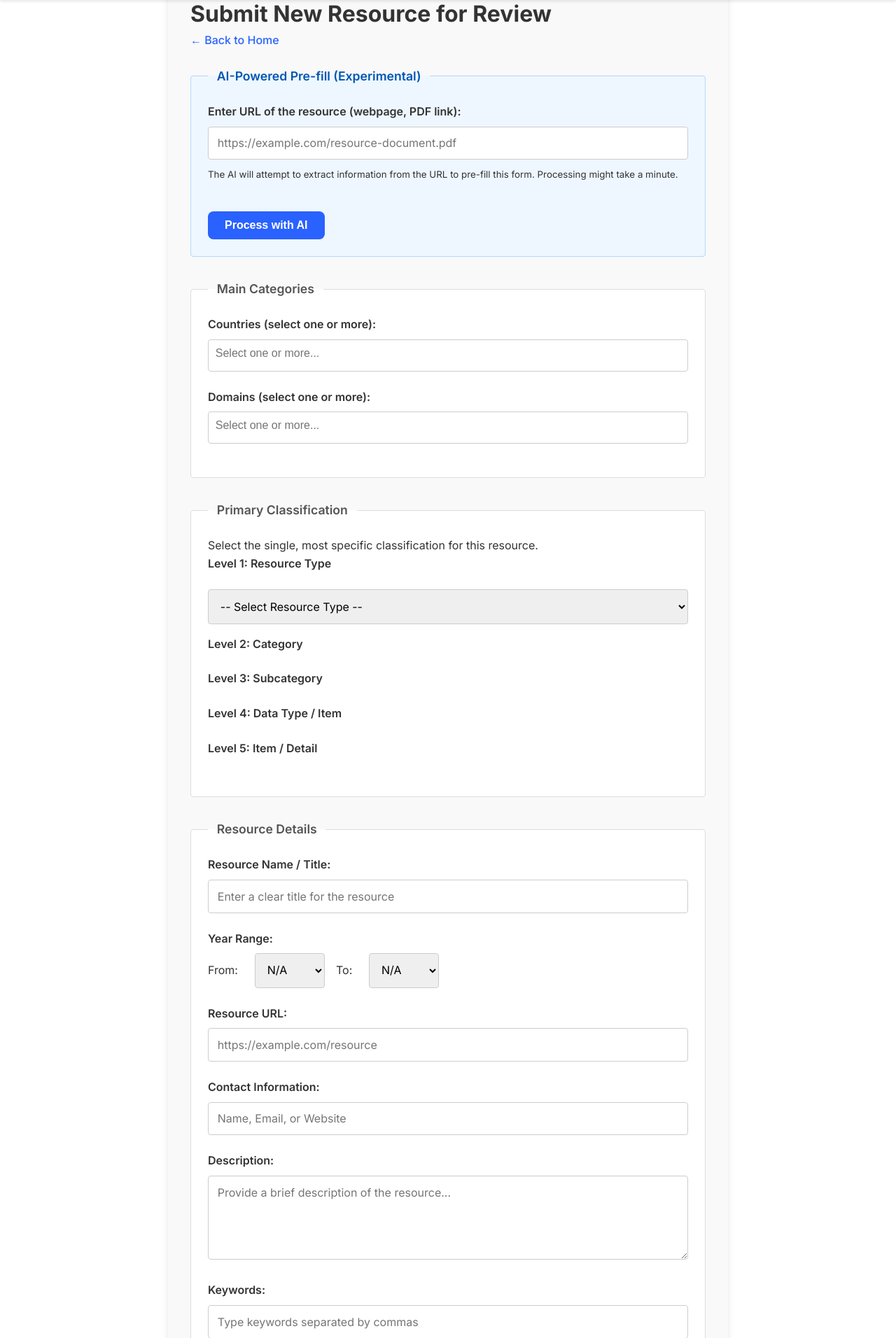
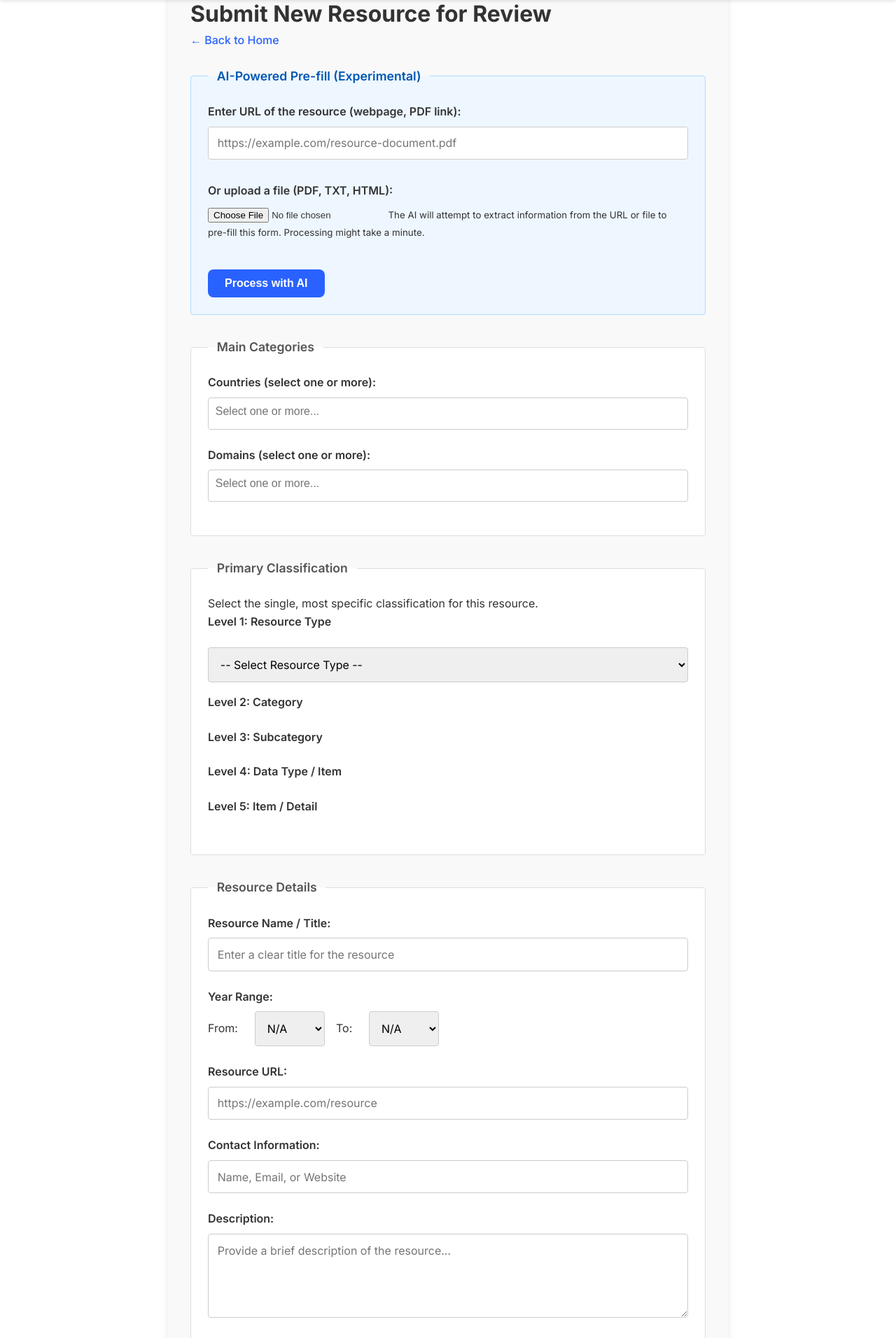
Before and after one commit to amulyabaral/nmr_catalog, a Flask app: page /add in a window 1280 px wide. Shown: the part 70-1982 px from the top of the page at 70% size. Run offline with Flask 3, Linux system fonts and the light colour scheme; parts of the project's set-up code (start-up, migrations or seed data) failed here and were passed over; some libraries are stand-ins or nearby versions.

Commit message:
llm has detailed description

```diff
--- a/app.py
+++ b/app.py
@@ -99,38 +99,98 @@ def index():
 
 # --- NEW HELPER FUNCTIONS FOR AI PROCESSING ---
 
-def extract_text_from_url(url):
-    """Fetches content from URL and extracts text based on content type."""
-    try:
-        headers = {'User-Agent': 'Mozilla/5.0'} # Be a good web citizen
-        response = requests.get(url, headers=headers, timeout=20, allow_redirects=True)
-        response.raise_for_status() # Raise an exception for bad status codes
-
-        content_type = response.headers.get('content-type', '').lower()
-
-        if 'html' in content_type:
-            soup = BeautifulSoup(response.content, 'html.parser')
-            # Remove script and style elements
-            for script_or_style in soup(["script", "style"]):
-                script_or_style.decompose()
-            # Get text
-            text = soup.get_text(separator='\n', strip=True)
-            # Reduce multiple newlines
-            text = re.sub(r'\n\s*\n', '\n\n', text)
-            return text, None
-        elif 'pdf' in content_type:
-            with fitz.open(stream=response.content, filetype="pdf") as doc:
-                text = ""
-                for page in doc:
-                    text += page.get_text()
-            return text, None
-        else:
-            return None, f"Unsupported content type: {content_type}"
-
-    except requests.exceptions.RequestException as e:
-        return None, f"Error fetching URL: {e}"
-    except Exception as e:
-        return None, f"Error processing content: {e}"
+def extract_text_from_source(input_source, source_name, content_type_hint=None):
+    """
+    Extracts text from a given input_source (URL string or file-like object).
+    source_name is the URL or filename for context.
+    content_type_hint is the mimetype from the uploaded file.
+    """
+    if isinstance(input_source, str): # It's a URL
+        url = input_source
+        logging.info(f"Extracting text from URL: {url}")
+        try:
+            headers = {'User-Agent': 'Mozilla/5.0'}
+            response = requests.get(url, headers=headers, timeout=30, allow_redirects=True) # Increased timeout
+            response.raise_for_status()
+
+            content_type = response.headers.get('content-type', '').lower()
+
+            if 'html' in content_type:
+                soup = BeautifulSoup(response.content, 'html.parser')
+                for script_or_style in soup(["script", "style"]):
+                    script_or_style.decompose()
+                text = soup.get_text(separator='\n', strip=True)
+                text = re.sub(r'\n\s*\n', '\n\n', text)
+                return text, None
+            elif 'pdf' in content_type:
+                with fitz.open(stream=response.content, filetype="pdf") as doc:
+                    text = "".join(page.get_text() for page in doc)
+                return text, None
+            elif 'text/plain' in content_type: # Handle plain text from URL
+                return response.text, None
+            else:
+                return None, f"Unsupported content type from URL: {content_type}"
+
+        except requests.exceptions.RequestException as e:
+            logging.error(f"Error fetching URL {url}: {e}")
+            return None, f"Error fetching URL: {e}"
+        except Exception as e:
+            logging.error(f"Error processing content from URL {url}: {e}")
+            return None, f"Error processing content: {e}"
+
+    elif hasattr(input_source, 'read'): # It's a file-like object (uploaded file stream)
+        filename = source_name
+        file_content_type = content_type_hint or ''
+        logging.info(f"Extracting text from uploaded file: {filename}, MIME hint: {file_content_type}")
+
+        # Try to infer content type from filename if not provided by upload or is generic
+        if (not file_content_type or file_content_type == 'application/octet-stream') and filename:
+            if filename.lower().endswith('.pdf'):
+                file_content_type = 'application/pdf'
+            elif filename.lower().endswith('.txt'):
+                file_content_type = 'text/plain'
+            elif filename.lower().endswith(('.html', '.htm')):
+                file_content_type = 'text/html'
+
+        try:
+            # Ensure the stream is at the beginning if it might have been read before
+            if hasattr(input_source, 'seek'):
+                input_source.seek(0)
+
+            file_bytes = input_source.read() # Read once
+
+            if 'pdf' in file_content_type:
+                with fitz.open(stream=file_bytes, filetype="pdf") as doc:
+                    text = "".join(page.get_text() for page in doc)
+                return text, None
+            elif 'text/plain' in file_content_type:
+                text = file_bytes.decode('utf-8', errors='replace')
+                return text, None
+            elif 'html' in file_content_type:
+                soup = BeautifulSoup(file_bytes, 'html.parser')
+                for script_or_style in soup(["script", "style"]):
+                    script_or_style.decompose()
+                text = soup.get_text(separator='\n', strip=True)
+                text = re.sub(r'\n\s*\n', '\n\n', text)
+                return text, None
+            else:
+                # Attempt to read as plain text as a last resort if type is unknown
+                try:
+                    logging.info(f"Unknown file type for {filename}, attempting to read as text.")
+                    text = file_bytes.decode('utf-8', errors='replace')
+                    if text.strip(): # If we got some text
+                        return text, None
+                    else:
+                        return None, f"Unsupported file type or empty file: {filename} (MIME: {file_content_type or 'unknown'})"
+                except Exception as e_text:
+                    logging.error(f"Could not read {filename} as text: {e_text}")
+                    return None, f"Unsupported file type: {filename} (MIME: {file_content_type or 'unknown'})"
+        except Exception as e:
+            logging.error(f"Error processing file {filename}: {e}", exc_info=True)
+            return None, f"Error processing file {filename}: {e}"
+    else:
+        return None, "Invalid input type for text extraction."
+
 
 def get_detailed_vocab_text():
     """Extracts a more detailed list of terms from vocabularies to guide the LLM."""
@@ -198,7 +258,7 @@ def get_detailed_vocab_text():
     return vocab_summary
 
 
-def call_gemini_api(text_content, input_url):
+def call_gemini_api(text_content, source_identifier):
     """Calls the Gemini API to extract information."""
     if not GEMINI_API_KEY:
         return None, "GEMINI_API_KEY not configured."
@@ -214,8 +274,19 @@ def call_gemini_api(text_content, input_url):
 
     vocab_context = get_detailed_vocab_text()
 
+    prompt_source_guidance = ""
+    original_input_url_for_prompt = "" # Will hold the URL if the source was a URL
+
+    if source_identifier.startswith('http://') or source_identifier.startswith('https://'):
+        prompt_source_guidance = f"The content was sourced from the URL: {source_identifier}."
+        original_input_url_for_prompt = source_identifier
+    else:
+        prompt_source_guidance = f"The content was sourced from an uploaded file named: {source_identifier}."
+
+
     prompt = f"""
-    You are a meticulous data extraction assistant. Your task is to analyze the text content from the URL '{input_url}' and populate a JSON object.
+    You are a meticulous data extraction assistant.
+    Your task is to analyze the text content from the source and populate a JSON object. {prompt_source_guidance}
     **CRITICAL INSTRUCTIONS:**
     1.  **Strict Vocabulary Adherence**: You MUST use the exact internal keys/names (e.g., 'omics_data', 'whole_genome_sequencing') provided in the "Vocabulary and Hierarchy" section below for categorization fields ("countries", "domains", "primary_hierarchy" levels) in your JSON output. Do NOT use display titles or variations.
     2.  **No Hallucination**: If information for a field is NOT explicitly present in the text, OMIT the field from the JSON or set its value to null. DO NOT invent or infer data.
@@ -239,9 +310,9 @@ def call_gemini_api(text_content, input_url):
         - "level5_item": (string, optional) e.g., "clinical_isolates". Must be an L5 key/item.
     - "year_start": (integer, optional) The start year. Extract if clearly stated.
     - "year_end": (integer, optional) The end year. Extract if clearly stated.
-    - "resource_url": (string) This MUST be the original input URL: "{input_url}".
+    - "resource_url": (string, optional) If the analyzed text explicitly mentions a primary URL for the resource itself, provide that. {'If no specific URL is found in the text, you may use the source URL: "' + original_input_url_for_prompt + '" if the content was sourced from a URL.' if original_input_url_for_prompt else 'If the content was from an uploaded file and no URL is found in its text, omit this field or set it to null.'}
     - "contact_info": (string, optional) Contact email, person, or organization, if found.
-    - "description": (string) A concise summary (max 200 words) extracted directly from the text. If no summary, state "No summary found in text."
+    - "description": (string) Detailed info about the resource extracted directly from the text/file. Try to extract as much info as you can, but when writing it here be concise and straight to the point. Paste any found links as links. If no summary, state "No summary found in text."
     - "keywords": (list of strings, optional) Keywords explicitly mentioned or strongly implied by the text.
     - "license": (string, optional) License information, if found.
 
@@ -341,34 +412,60 @@ def call_gemini_api(text_content, input_url):
         return None, f"Error calling Gemini API: {e}"
 
 # --- NEW ROUTE FOR AI URL PROCESSING ---
-@app.route('/ai-process-url', methods=['POST'])
-def ai_process_url():
+@app.route('/ai-process-input', methods=['POST']) # Renamed route
+def ai_process_input():
     url_to_process = request.form.get('ai_url')
-    if not url_to_process:
-        flash('No URL provided for AI processing.', 'error')
+    uploaded_file = request.files.get('ai_file')
+
+    text_content = None
+    error = None
+    source_identifier = None # For the LLM prompt and pre-filling resource_url if it's a URL
+    # source_for_redirect is used to pass the original URL back to the form if AI fails or for pre-filling
+    source_for_redirect_url = None
+
+    if uploaded_file and uploaded_file.filename:
+        filename = uploaded_file.filename
+        source_identifier = filename # Use filename as identifier for file uploads
+        # For file uploads, we don't have a URL to pre-fill in the resource_url field by default
+        source_for_redirect_url = None
+        logging.info(f"Processing uploaded file: {filename}, MIME type: {uploaded_file.content_type}")
+        # Pass uploaded_file.stream which is a file-like object
+        text_content, error = extract_text_from_source(uploaded_file.stream, filename, uploaded_file.content_type)
+        if not text_content and not error:
+            error = "Could not extract text from uploaded file."
+            logging.warning(f"No text extracted from {filename} and no specific error returned.")
+
+
+    elif url_to_process:
+        source_identifier = url_to_process
+        source_for_redirect_url = url_to_process # Pass URL back for pre-fill
+        logging.info(f"Processing URL: {url_to_process}")
+        text_content, error = extract_text_from_source(url_to_process, url_to_process)
+        if not text_content and not error:
+            error = "Could not extract text from URL."
+            logging.warning(f"No text extracted from URL {url_to_process} and no specific error returned.")
+    else:
+        flash('No URL or file provided for AI processing.', 'error')
         return redirect(url_for('add_data'))
 
-    text_content, error = extract_text_from_url(url_to_process)
     if error:
-        flash(f'Error extracting content from URL: {error}', 'error')
-        # Pass the URL back so the user doesn't have to re-type it in the main form
-        return redirect(url_for('add_data', resource_url=url_to_process))
+        flash(f'Error extracting content: {error}', 'error')
+        return redirect(url_for('add_data', resource_url=source_for_redirect_url))
 
     if not text_content:
-        flash('Could not extract any text content from the URL.', 'warning')
-        return redirect(url_for('add_data', resource_url=url_to_process))
-
-    extracted_data, gemini_error = call_gemini_api(text_content, url_to_process)
+        flash('Could not extract any text content from the source.', 'warning')
+        return redirect(url_for('add_data', resource_url=source_for_redirect_url))
+
+    extracted_data, gemini_error = call_gemini_api(text_content, source_identifier)
     if gemini_error:
         flash(f'AI processing error: {gemini_error}', 'error')
-        return redirect(url_for('add_data', resource_url=url_to_process, description=text_content[:500])) # Pre-fill description with extracted text
+        return redirect(url_for('add_data', resource_url=source_for_redirect_url, description=text_content[:500]))
 
     if not extracted_data:
         flash('AI could not extract data. Please fill the form manually.', 'warning')
-        return redirect(url_for('add_data', resource_url=url_to_process, description=text_content[:500]))
+        return redirect(url_for('add_data', resource_url=source_for_redirect_url, description=text_content[:500]))
 
     # Prepare query parameters for redirecting to add_data
-    # The add_data route's GET handler will need to process these.
     query_params = {}
     if extracted_data.get("resource_name"):
         query_params["resource_name"] = extracted_data["resource_name"]
@@ -409,7 +506,14 @@ def ai_process_url():
     if extracted_data.get("year_end"):
         query_params["year_end"] = str(extracted_data["year_end"])
 
-    query_params["resource_url"] = extracted_data.get("resource_url", url_to_process) # Default to input URL
+    # Handle resource_url pre-fill:
+    # If the original input was a URL, prioritize that for pre-filling.
+    # Otherwise, use what the LLM extracted (if anything).
+    if source_for_redirect_url: # Original input was a URL
+        query_params["resource_url"] = source_for_redirect_url
+    elif extracted_data.get("resource_url"): # LLM extracted a URL from file content
+        query_params["resource_url"] = extracted_data.get("resource_url")
+    # If it was a file and LLM found no URL, resource_url won't be in query_params.
 
     if extracted_data.get("contact_info"):
         query_params["contact_info"] = extracted_data["contact_info"]
--- a/templates/add_data.html
+++ b/templates/add_data.html
@@ -223,11 +223,15 @@
         <!-- NEW AI URL Processing Form -->
         <fieldset style="background-color: #eef7ff; border-color: #b3d7ff;">
             <legend style="color: #0056b3;">AI-Powered Pre-fill (Experimental)</legend>
-            <form method="POST" action="{{ url_for('ai_process_url') }}" id="ai-url-form">
+            <form method="POST" action="{{ url_for('ai_process_input') }}" id="ai-input-form" enctype="multipart/form-data">
                 <div class="form-group">
                     <label for="ai_url">Enter URL of the resource (webpage, PDF link):</label>
                     <input type="url" id="ai_url" name="ai_url" placeholder="https://example.com/resource-document.pdf" style="margin-bottom: 0.5rem;">
-                    <small>The AI will attempt to extract information from the URL to pre-fill this form. Processing might take a minute.</small>
+                </div>
+                <div class="form-group">
+                    <label for="ai_file">Or upload a file (PDF, TXT, HTML):</label>
+                    <input type="file" id="ai_file" name="ai_file" accept=".pdf,.txt,.html,.htm">
+                    <small>The AI will attempt to extract information from the URL or file to pre-fill this form. Processing might take a minute.</small>
                 </div>
                 <button type="submit" class="submit-button" style="background-color: var(--secondary-color); padding: 0.7rem 1.5rem; font-size: 1rem;">Process with AI</button>
             </form>
```
